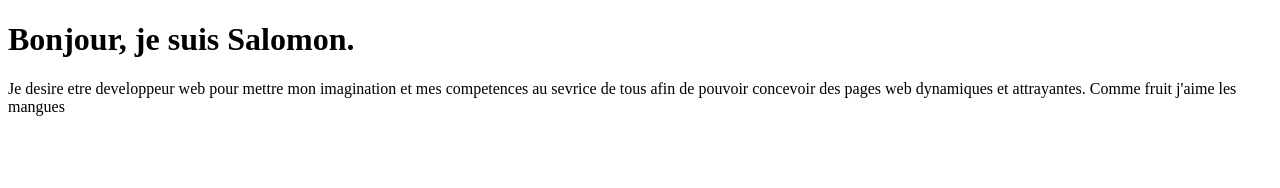
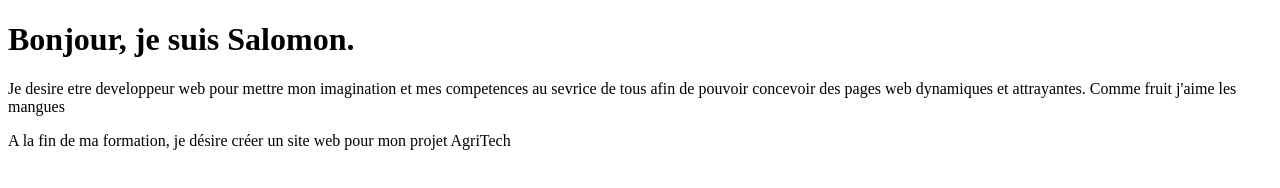
Before and after one commit to edouardsalomonkouassi-cmd/Projet-plantEvo-1, a plain HTML site: page niveau-1-graine/01-premiere-page/index.html in a window 1280 px wide. Drawn offline with Linux system fonts and the light colour scheme.

Commit message:
Bonus : Paragraphe ajouté

```diff
--- a/niveau-1-graine/01-premiere-page/index.html
+++ b/niveau-1-graine/01-premiere-page/index.html
@@ -1,7 +1,7 @@
 <!DOCTYPE html>
 <html lang="fr">
     <head>
-
+        <meta charset="UTF-8">
         <meta name="viewport" content="width=device-width, initial-scale=1.0">
         <title>Ma première page - Salomon</title>
     </head>
@@ -10,5 +10,6 @@
         <!-- Titre principal de la page -->
         <h1>Bonjour, je suis Salomon.</h1>
         <p>Je desire etre developpeur web pour mettre mon imagination et mes competences au sevrice de tous afin de pouvoir concevoir des pages web dynamiques et attrayantes. Comme fruit j'aime les mangues</p>
+        <p>A la fin de ma formation, je désire créer un site web pour mon projet AgriTech</p>
     </body>
 </html>
```
